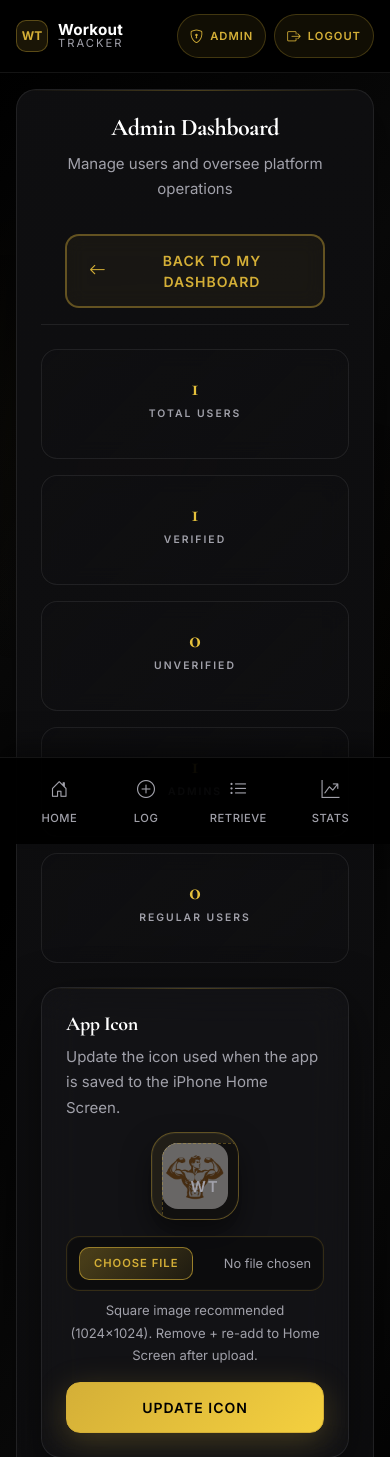
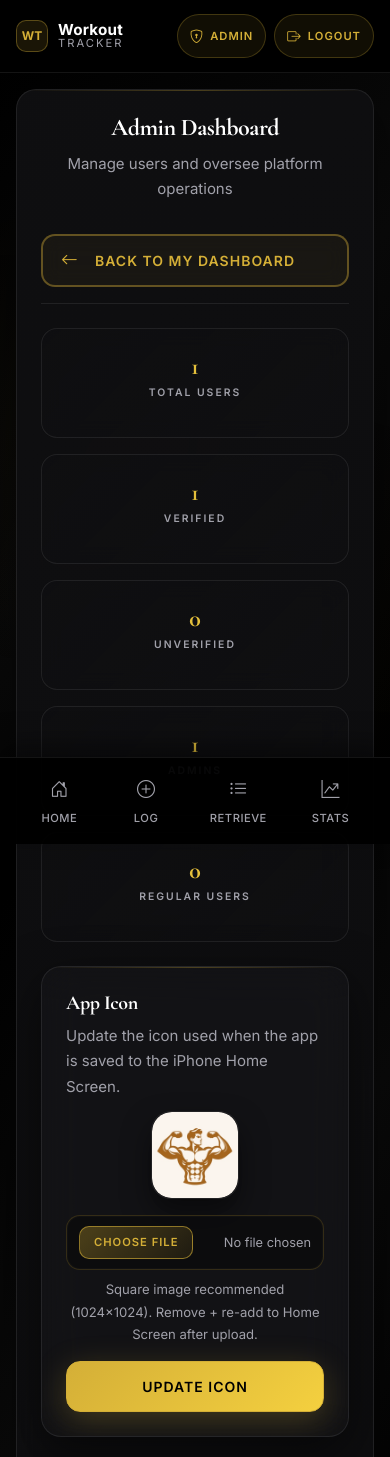
Before and after one commit to Harsh-0024/workout_logger_, a Flask app: page /admin in a window 390 px wide. Shown: the top 1457 px of the page. Run offline with Flask 3, Linux system fonts and the light colour scheme; a user stored in the database is signed in; tables that the repository leaves empty hold one stand-in row (values such as "Sample post"); parts of the project's set-up code (start-up, migrations or seed data) failed here and were passed over.

Commit message:
app icon fix, stats below graph

```diff
--- a/templates/admin_dashboard.html
+++ b/templates/admin_dashboard.html
@@ -12,7 +12,7 @@
                     <p class="text-muted mb-0">Manage users and oversee platform operations</p>
                 </div>
                 <a href="{{ url_for('user_dashboard', username=current_user.username) }}" class="btn btn-gold-outline btn-sm flex-shrink-0 admin-back-btn">
-                    <i class="bi bi-arrow-left me-2"></i>Back to My Dashboard
+                    <i class="bi bi-arrow-left me-2"></i><span class="admin-back-text">Back to My Dashboard</span>
                 </a>
             </div>
 
@@ -64,13 +64,7 @@
                                     src="{{ url_for('static', filename='icons/app-icon-192.png') }}"
                                     alt="App icon preview"
                                     class="admin-app-icon-image"
-                                    onerror="this.style.display='none'; document.getElementById('iconPlaceholder').style.display='flex';"
                                 >
-                                <div
-                                    id="iconPlaceholder"
-                                    class="admin-app-icon-image admin-app-icon-placeholder d-flex align-items-center justify-content-center"
-                                    style="display: none;"
-                                >WT</div>
                             </div>
                             <div class="flex-grow-1 admin-app-icon-field">
                                 <div class="admin-file-control mb-2">
--- a/templates/base.html
+++ b/templates/base.html
@@ -639,10 +639,10 @@
             position: relative;
             width: 96px;
             height: 96px;
-            padding: 10px;
-            border-radius: 28px;
-            border: 1px solid rgba(212, 175, 55, 0.35);
-            background: rgba(212, 175, 55, 0.08);
+            padding: 0;
+            border-radius: 20px;
+            border: 1px solid var(--border-subtle);
+            background: #0f0f11;
             display: flex;
             align-items: center;
             justify-content: center;
@@ -654,14 +654,15 @@
             width: 100%;
             height: 100%;
             border-radius: 20px;
-            object-fit: contain;
-            background: rgba(8, 8, 10, 0.7);
+            object-fit: cover;
+            object-position: center;
+            background: #0f0f11;
             display: block;
         }
 
         .admin-app-icon-placeholder {
             position: absolute;
-            inset: 10px;
+            inset: 0;
             border-radius: 20px;
             border: 1px dashed rgba(212, 175, 55, 0.35);
             color: var(--text-muted);
@@ -669,6 +670,10 @@
             letter-spacing: 2px;
             background: rgba(8, 8, 10, 0.6);
             text-transform: uppercase;
+            display: none;
+            align-items: center;
+            justify-content: center;
+            text-align: center;
         }
 
         .admin-app-icon-field {
@@ -749,10 +754,27 @@
 
             .admin-back-btn {
                 width: 100%;
-                max-width: 260px;
+                max-width: none;
                 margin-left: auto;
                 margin-right: auto;
                 justify-content: center;
+                text-align: center;
+                align-self: stretch;
+                position: relative;
+                gap: 0;
+                display: flex;
+            }
+
+            .admin-back-btn i {
+                position: absolute;
+                left: 18px;
+            }
+
+            .admin-back-text {
+                display: block;
+                width: 100%;
+                text-align: center;
+                padding: 0 28px;
             }
 
             .admin-user-management {
@@ -1236,12 +1258,12 @@
             .admin-app-icon-preview {
                 width: 88px;
                 height: 88px;
-                border-radius: 24px;
-                padding: 10px;
+                border-radius: 20px;
+                padding: 0;
             }
 
             .admin-app-icon-image {
-                border-radius: 16px;
+                border-radius: 20px;
             }
 
             .admin-file-input {
@@ -1271,8 +1293,22 @@
                 align-self: center;
                 margin-left: auto;
                 margin-right: auto;
-                max-width: 260px;
-                display: inline-flex;
+                max-width: none;
+                display: flex;
+                position: relative;
+                gap: 0;
+            }
+
+            .admin-back-btn i {
+                position: absolute;
+                left: 18px;
+            }
+
+            .admin-back-text {
+                display: block;
+                width: 100%;
+                text-align: center;
+                padding: 0 28px;
             }
 
             .admin-user-management {
```
Also changed, not shown: templates/stats.html (+6 -6 lines), 1 other file.
